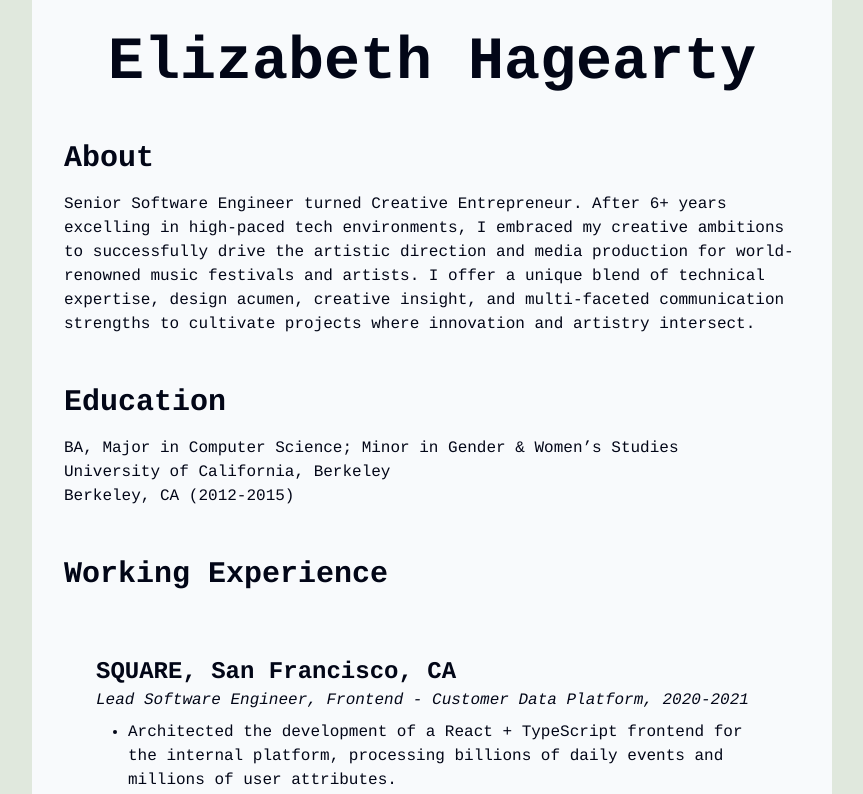
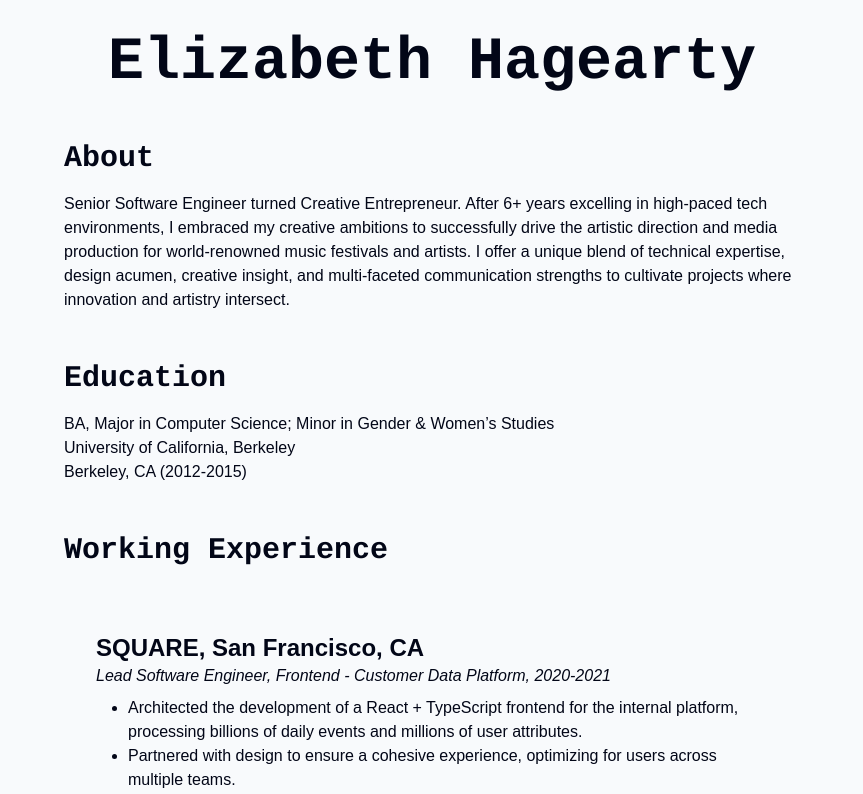
Before and after one commit to lizhagearty/astra, a Next.js app: page /resume in a window 1280 px wide. Shown: the top 794 px of the page, without its empty margins (208-1071 px from the left). Built offline with nearby package versions, Linux system fonts and the light colour scheme.

Commit message:
make everything white and change font

```diff
--- a/src/app/layout.tsx
+++ b/src/app/layout.tsx
@@ -17,7 +17,7 @@ export default function RootLayout({
 }>) {
   return (
     <html lang="en">
-      <body className={twMerge(inter.className, 'max-w-[800px] m-auto bg-backgroundGreen')}>
+      <body className={twMerge(inter.className, 'max-w-[800px] m-auto bg-slate-50')}>
         {children}
       </body>
     </html>
--- a/src/data.ts
+++ b/src/data.ts
@@ -28,7 +28,7 @@ export interface TimelineItemType {
   yearRange: string;
   title: string;
   description: string;
-  details: string | string[];
+  details?: string | string[];
   expanded: boolean;
   company?: string;
   team?: string;
@@ -45,92 +45,6 @@ export const personalInfo: PersonalInfo = {
   summary: "Senior Software Engineer turned Creative Entrepreneur. After 6+ years excelling in high-paced tech environments, I embraced my creative ambitions to successfully drive the artistic direction and media production for world-renowned music festivals and artists. I offer a unique blend of technical expertise, design acumen, creative insight, and multi-faceted communication strengths to cultivate projects where innovation and artistry intersect."
 };
 
-export const experienceData: Experience[] = [
-  {
-    company: "SQUARE, San Francisco, CA",
-    title: "Lead Software Engineer, Frontend - Customer Data Platform",
-    duration: "2020-2021",
-    responsibilities: [
-      "Architected the development of a React + TypeScript frontend for the internal platform, processing billions of daily events and millions of user attributes.",
-      "Partnered with design to ensure a cohesive experience, optimizing for users across multiple teams.",
-      "Led cross-functional collaboration between design, product, frontend, and backend teams, enhancing overall efficiency and communication.",
-      "Developed modular, iterative, and uniform engineering practices, improving code quality and enabling faster iteration across the platform.",
-      "Took on product responsibilities, driving the “why” and “how” of the product from concept to execution."
-    ],
-  },
-  {
-    company: "SQUARE, San Francisco, CA",
-    title: "Senior Software Engineer - Square Dashboard",
-    duration: "2019-2020",
-    responsibilities: [
-      "Led the redesign of the Square Dashboard home page, transitioning from Ember to React and TypeScript, modularizing the architecture, and resolving a decade of technical debt.",
-      "Supported a platform used by millions of merchants, optimizing the shared aspects like navigation and UI components to enhance overall user experience and accessibility.",
-      "Balanced developer and merchant needs, addressing unique product challenges while improving accessibility and usability for both user sets.",
-      "Improved the development experience for 100+ engineers across 15+ teams, enhancing the modularity, maintainability, and scalability of the codebase.",
-      "Collaborated cross-functionally with design, product, and engineering teams to ensure a consistent and high-quality user experience across the entire platform."
-    ],
-  },
-  {
-    company: "SQUARE, San Francisco, CA",
-    title: "UI Engineer - UI Systems",
-    duration: "2018-2019",
-    responsibilities: [
-      "Core member of a specialized team responsible for creating and implementing the Glass design system, standardizing UI/UX across all web teams at Square.",
-      "Designed and built a custom documentation site with an interactive component playground, enabling engineers to seamlessly integrate design system components.",
-      "Authored comprehensive documentation, providing clear guidelines and best practices that improved design consistency and accelerated onboarding across teams.",
-      "Collaborated closely with design and engineering teams to develop and refine reusable UI components, ensuring they met high standards of accessibility and visual design.",
-      "Drove adoption and integration of the design system across Square’s web platform, influencing the design and development practices of multiple teams."
-    ],
-  },
-  {
-    company: "SQUARE, San Francisco, CA",
-    title: "Software Engineer - Dashboard Web",
-    duration: "2016-2018",
-    responsibilities: [
-      "Infrastructure projects for Square Dashboard, including Ember upgrades and Data Event project migration.",
-      "Promoted within 12 months due to strong performance and organizational impact.",
-      "Organized and led a hackweek focused on cleaning up technical debt, enabling all engineers contributing to the Dashboard to collaborate and improve the codebase.",
-      "Enhanced developer experience by reducing reload times and creating comprehensive documentation, streamlining development and reducing redundant work."
-    ],
-  },
-  {
-    company: "SQUARE, San Francisco, CA",
-    title: "Software Engineering Intern - Customers",
-    duration: "Summer 2015",
-    responsibilities: [
-      "Contributed to a product team building into the Square Dashboard, focusing on UI improvements for the Customers dashboard page.",
-      "Gained hands-on experience in frontend development and product design within a fast-paced, collaborative environment."
-    ],
-  },
-  {
-    company: "STORYCUT, Portland, OR",
-    title: "Co-founder, Frontend Engineer + Designer",
-    duration: "2024-Present",
-    responsibilities: [
-      "Created for long form content creators (ie. youtubers) - novel solution to mark takes while you're recording so the application can automate rough cut generation, cutting editing time significantly.",
-      "Designed in Figma and built with React, TypeScript, Next.js, and Tailwind."
-    ],
-  },
-  {
-    company: "FREELANCE, Los Angeles, CA | Portland, OR",
-    title: "Videographer | Content Creator | Creative Director",
-    duration: "2021-Present",
-    responsibilities: [
-      "Spent 2 years touring, working at events and festivals across the country, such as EDC, Bonnaroo, Electric Forest.",
-      "Worked with major clients including Insomniac, Republic Records, GRiZ, Leah Kate, and itsmurph.",
-      "Led end-to-end content creation, from ideation and pitching to filming, editing, and posting, resulting in over 150 million views.",
-      "Mentored and trained other creatives in content production.",
-      "Grew my own TikTok channel to 63k followers and 11 million views in 2022."
-    ],
-  }
-];
-
-export const educationData: Education = {
-  degree: "BA, Major in Computer Science; Minor in Gender & Women’s Studies",
-  school: "University of California, Berkeley",
-  location: "Berkeley, CA",
-  years: "2012-2015"
-};
 
 export const skillsData: string[] = [
   "TypeScript",
@@ -147,8 +61,7 @@ export const timelineData: TimelineItemType[] = [
     id: 0,
     yearRange: "2012 - 2015",
     title: "University of California, Berkeley",
-    description: "Studied Computer Science, gaining a strong foundation in software engineering principles.",
-    details: "Details about your education experience at UC Berkeley.",
+    description: "BA, Computer Science; Minor in Gender & Women’s Studies",
     expanded: false
   },
   {
@@ -250,3 +163,92 @@ export const timelineData: TimelineItemType[] = [
     expanded: false
   }
 ];
+
+
+
+export const experienceData: Experience[] = [
+  {
+    company: "SQUARE, San Francisco, CA",
+    title: "Lead Software Engineer, Frontend - Customer Data Platform",
+    duration: "2020-2021",
+    responsibilities: [
+      "Architected the development of a React + TypeScript frontend for the internal platform, processing billions of daily events and millions of user attributes.",
+      "Partnered with design to ensure a cohesive experience, optimizing for users across multiple teams.",
+      "Led cross-functional collaboration between design, product, frontend, and backend teams, enhancing overall efficiency and communication.",
+      "Developed modular, iterative, and uniform engineering practices, improving code quality and enabling faster iteration across the platform.",
+      "Took on product responsibilities, driving the “why” and “how” of the product from concept to execution."
+    ],
+  },
+  {
+    company: "SQUARE, San Francisco, CA",
+    title: "Senior Software Engineer - Square Dashboard",
+    duration: "2019-2020",
+    responsibilities: [
+      "Led the redesign of the Square Dashboard home page, transitioning from Ember to React and TypeScript, modularizing the architecture, and resolving a decade of technical debt.",
+      "Supported a platform used by millions of merchants, optimizing the shared aspects like navigation and UI components to enhance overall user experience and accessibility.",
+      "Balanced developer and merchant needs, addressing unique product challenges while improving accessibility and usability for both user sets.",
+      "Improved the development experience for 100+ engineers across 15+ teams, enhancing the modularity, maintainability, and scalability of the codebase.",
+      "Collaborated cross-functionally with design, product, and engineering teams to ensure a consistent and high-quality user experience across the entire platform."
+    ],
+  },
+  {
+    company: "SQUARE, San Francisco, CA",
+    title: "UI Engineer - UI Systems",
+    duration: "2018-2019",
+    responsibilities: [
+      "Core member of a specialized team responsible for creating and implementing the Glass design system, standardizing UI/UX across all web teams at Square.",
+      "Designed and built a custom documentation site with an interactive component playground, enabling engineers to seamlessly integrate design system components.",
+      "Authored comprehensive documentation, providing clear guidelines and best practices that improved design consistency and accelerated onboarding across teams.",
+      "Collaborated closely with design and engineering teams to develop and refine reusable UI components, ensuring they met high standards of accessibility and visual design.",
+      "Drove adoption and integration of the design system across Square’s web platform, influencing the design and development practices of multiple teams."
+    ],
+  },
+  {
+    company: "SQUARE, San Francisco, CA",
+    title: "Software Engineer - Dashboard Web",
+    duration: "2016-2018",
+    responsibilities: [
+      "Infrastructure projects for Square Dashboard, including Ember upgrades and Data Event project migration.",
+      "Promoted within 12 months due to strong performance and organizational impact.",
+      "Organized and led a hackweek focused on cleaning up technical debt, enabling all engineers contributing to the Dashboard to collaborate and improve the codebase.",
+      "Enhanced developer experience by reducing reload times and creating comprehensive documentation, streamlining development and reducing redundant work."
+    ],
+  },
+  {
+    company: "SQUARE, San Francisco, CA",
+    title: "Software Engineering Intern - Customers",
+    duration: "Summer 2015",
+    responsibilities: [
+      "Contributed to a product team building into the Square Dashboard, focusing on UI improvements for the Customers dashboard page.",
+      "Gained hands-on experience in frontend development and product design within a fast-paced, collaborative environment."
+    ],
+  },
+  {
+    company: "STORYCUT, Portland, OR",
+    title: "Co-founder, Frontend Engineer + Designer",
+    duration: "2024-Present",
+    responsibilities: [
+      "Created for long form content creators (ie. youtubers) - novel solution to mark takes while you're recording so the application can automate rough cut generation, cutting editing time significantly.",
+      "Designed in Figma and built with React, TypeScript, Next.js, and Tailwind."
+    ],
+  },
+  {
+    company: "FREELANCE, Los Angeles, CA | Portland, OR",
+    title: "Videographer | Content Creator | Creative Director",
+    duration: "2021-Present",
+    responsibilities: [
+      "Spent 2 years touring, working at events and festivals across the country, such as EDC, Bonnaroo, Electric Forest.",
+      "Worked with major clients including Insomniac, Republic Records, GRiZ, Leah Kate, and itsmurph.",
+      "Led end-to-end content creation, from ideation and pitching to filming, editing, and posting, resulting in over 150 million views.",
+      "Mentored and trained other creatives in content production.",
+      "Grew my own TikTok channel to 63k followers and 11 million views in 2022."
+    ],
+  }
+];
+
+export const educationData: Education = {
+  degree: "BA, Major in Computer Science; Minor in Gender & Women’s Studies",
+  school: "University of California, Berkeley",
+  location: "Berkeley, CA",
+  years: "2012-2015"
+};
--- a/tailwind.config.js
+++ b/tailwind.config.js
@@ -5,6 +5,7 @@ module.exports = {
     "./src/pages/**/*.{js,ts,jsx,tsx}",
     "./src/components/**/*.{js,ts,jsx,tsx}",
   ],
+  darkMode: 'class',
   theme: {
     extend: {
       colors: {
@@ -15,7 +16,8 @@ module.exports = {
       fontFamily: {
         courier: ['Courier', 'monospace'],
         serif: ['Courier', 'monospace'],
-        sans: ['Courier', 'monospace'],
+        // serif: ['Georgia', 'serif'],
+        sans: ['Arial', 'sans-serif'],
       },
     },
   },
```
Also changed, not shown: src/app/page.tsx (+8 -8 lines).
